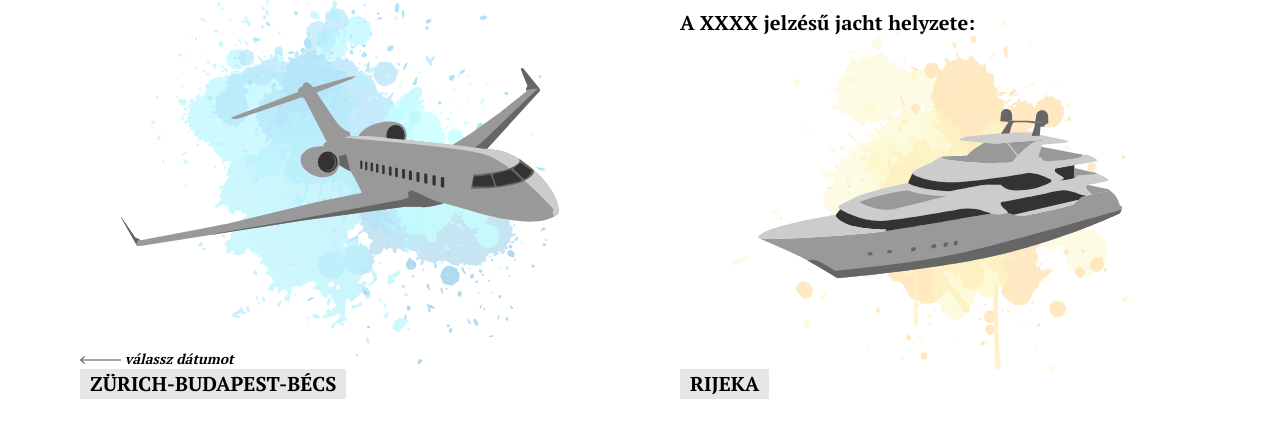
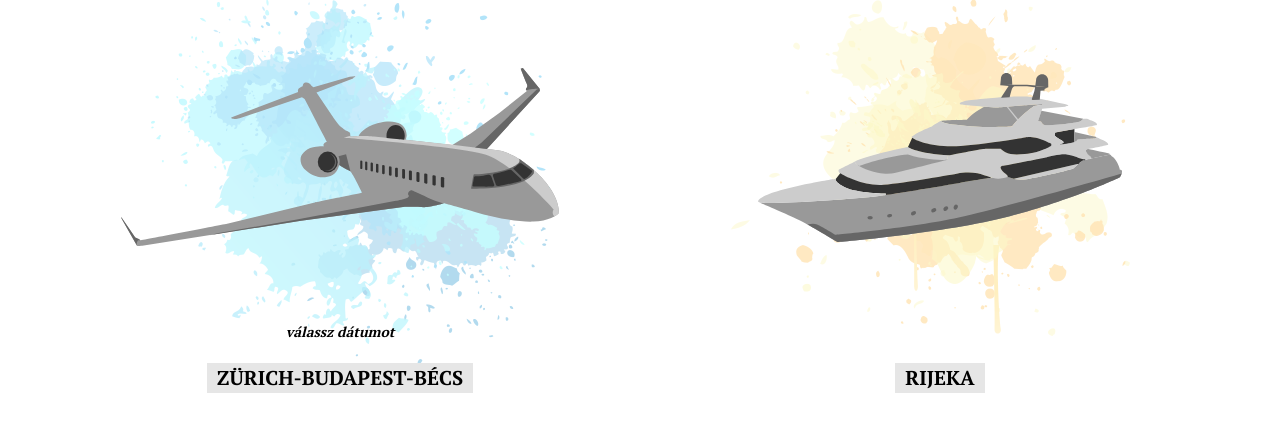
Before and after one commit to atlo/nertravel, a website built with webpack: page src/index.html in a window 1280 px wide. Shown: the part 464-902 px from the top of the page. Built offline with nearby package versions, Linux system fonts and the light colour scheme; files whose address does not match are found by name; what choices.js would draw is missing.

Commit message:
minor style changes

```diff
--- a/src/index.html
+++ b/src/index.html
@@ -41,6 +41,10 @@
           <img src="dist/<%= require('./images/repulo.svg') %>" alt="repülő">
         </div>
         <!-- <p class="highlighted date">2018. 11. 02.</p> -->
+        <p class="call-to-action">
+          <img inline src="dist/<%= require('./images/arrow.svg') %>" alt="nyíl">
+          válassz dátumot
+        </p>
         <select class="form-control choices__input is-hidden"
                 name="choices-single-remote-fetch" id="plane-choices-single-remote-fetch"
                 tabindex="-1" aria-hidden="true" data-choice="active">
@@ -55,10 +59,6 @@
           <option value="Budapest-Bécs">2018.08.30.</option>
           <option value="Budapest-Rijeka-Budapest">2018.08.25.</option>
         </select>
-        <p class="call-to-action">
-          <img inline src="dist/<%= require('./images/arrow.svg') %>" alt="nyíl">
-          válassz dátumot
-        </p>
         <br>
         <p class="highlighted place">Zürich-Budapest-Bécs</p>
       </div>
@@ -67,6 +67,7 @@
         <div class="img-container">
           <img src="dist/<%= require('./images/jacht.svg') %>" alt="yacht">
         </div>
+        <p class="call-to-action"></p>
         <select class="form-control choices__input is-hidden"
                 name="choices-single-remote-fetch" id="yacht-choices-single-remote-fetch"
                 tabindex="-1" aria-hidden="true" data-choice="active">
--- a/src/style.css
+++ b/src/style.css
@@ -72,7 +72,7 @@ header img {
 .inline {
   display: flex;
   justify-content: space-between;
-  align-items: flex-end;
+  align-items: flex-start;
 }
 
 .inline > div {
@@ -109,6 +109,10 @@ header img {
   padding-left: 20px;
 }
 
+.yacht .img-container {
+  margin-bottom: 30px;
+}
+
 .plane {
   background: url('./images/kek_paca.png') top center no-repeat;
   padding-right: 20px;
@@ -122,23 +126,23 @@ p.highlighted {
   text-transform: uppercase;
 }
 
+.vehicle {
+  text-align: center;
+}
+
 .vehicle .call-to-action {
-  position: relative;
-  bottom: 3px;
-  display: inline-block;
-  height: 30px;
-  border: 0;
-  background: none;
+  padding-top: 0;
   color: black;
   font-family: "PT Serif", serif;
   font-size: 14px;
   font-style: italic;
   font-weight: bold;
   line-height: 30px;
+  padding-top: 0;
 }
 
 .call-to-action img {
-  display: inline-block;
+  display: none;
 }
 
 .choices {
```
